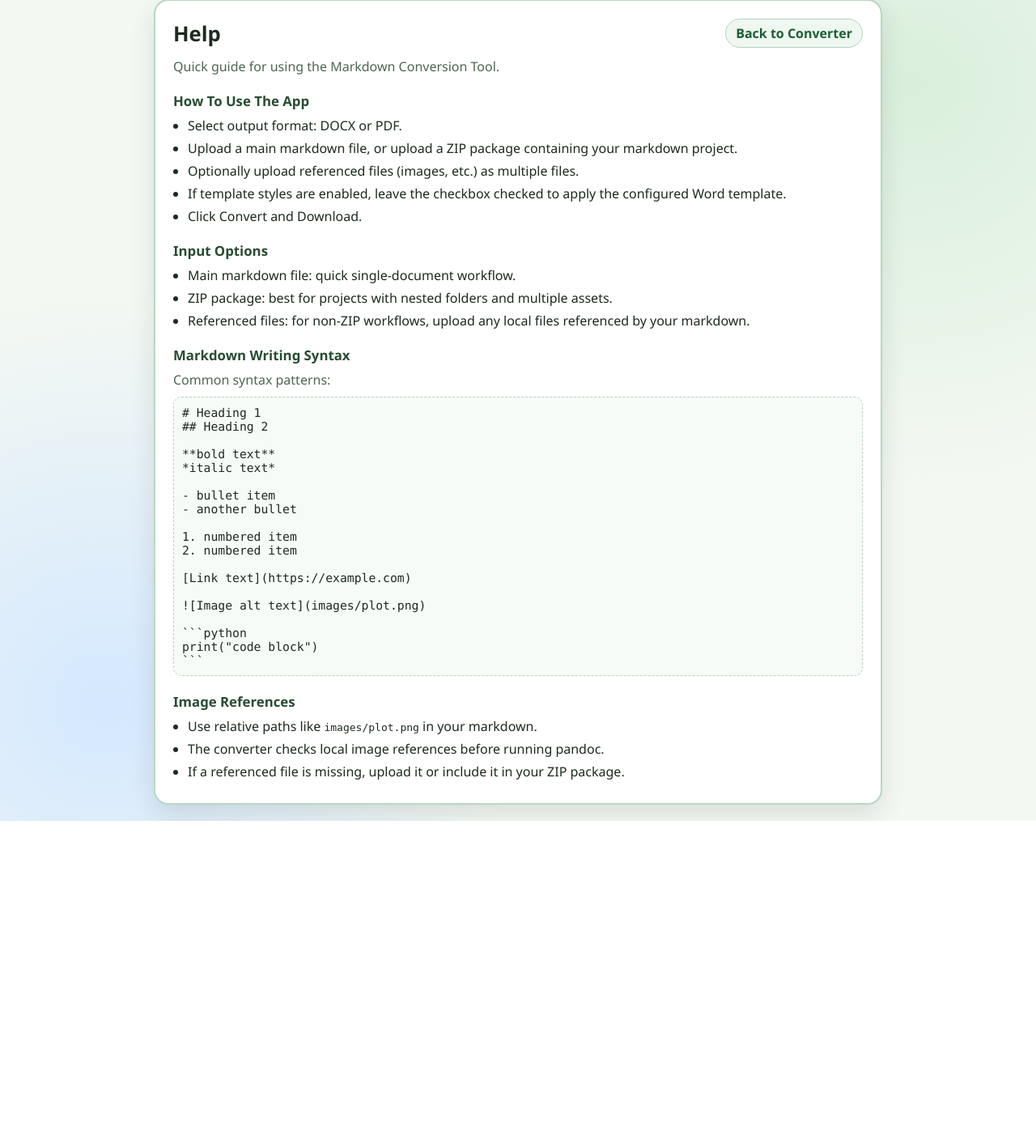
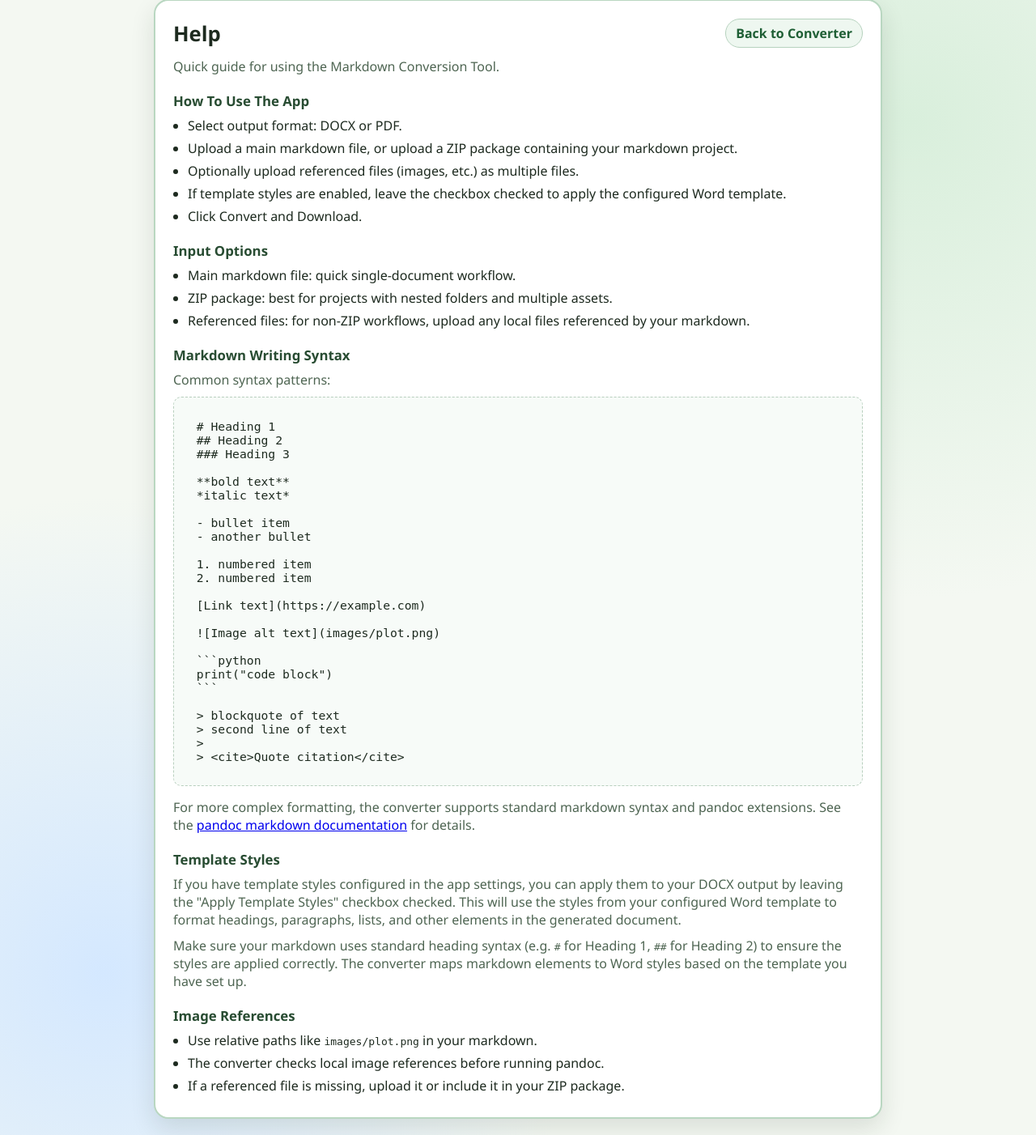
Before and after one commit to MeanTimeCyber/markdown-convert-app, a FastAPI app: page /help in a window 1280 px wide. Shown: the part 21-1423 px from the top of the page at 81% size. Before the commit the page ends 1035 px from the top, so only its background shows below. Run offline with FastAPI, Linux system fonts and the light colour scheme; some libraries are stand-ins or nearby versions.

Commit message:
add quote example

````diff
--- a/app/templates/help.html
+++ b/app/templates/help.html
@@ -126,8 +126,10 @@
 
     <h2>Markdown Writing Syntax</h2>
     <p>Common syntax patterns:</p>
-    <div class="example"># Heading 1
+    <pre class="example"><code>
+  # Heading 1
   ## Heading 2
+  ### Heading 3
 
   **bold text**
   *italic text*
@@ -144,7 +146,19 @@
 
   ```python
   print("code block")
-```</div>
+  ```
+
+  &gt; blockquote of text
+  &gt; second line of text
+  &gt;
+  &gt; &lt;cite&gt;Quote citation&lt;/cite&gt;
+  </code></pre>
+
+    <p>For more complex formatting, the converter supports standard markdown syntax and pandoc extensions. See the <a href="https://pandoc.org/MANUAL.html#pandocs-markdown" target="_blank">pandoc markdown documentation</a> for details.</p>
+
+    <h2>Template Styles</h2>
+    <p>If you have template styles configured in the app settings, you can apply them to your DOCX output by leaving the "Apply Template Styles" checkbox checked. This will use the styles from your configured Word template to format headings, paragraphs, lists, and other elements in the generated document.</p>
+    <p>Make sure your markdown uses standard heading syntax (e.g. <code>#</code> for Heading 1, <code>##</code> for Heading 2) to ensure the styles are applied correctly. The converter maps markdown elements to Word styles based on the template you have set up.</p>
 
     <h2>Image References</h2>
     <ul>
````
Lines whose indentation alone changed are shown as unchanged.
